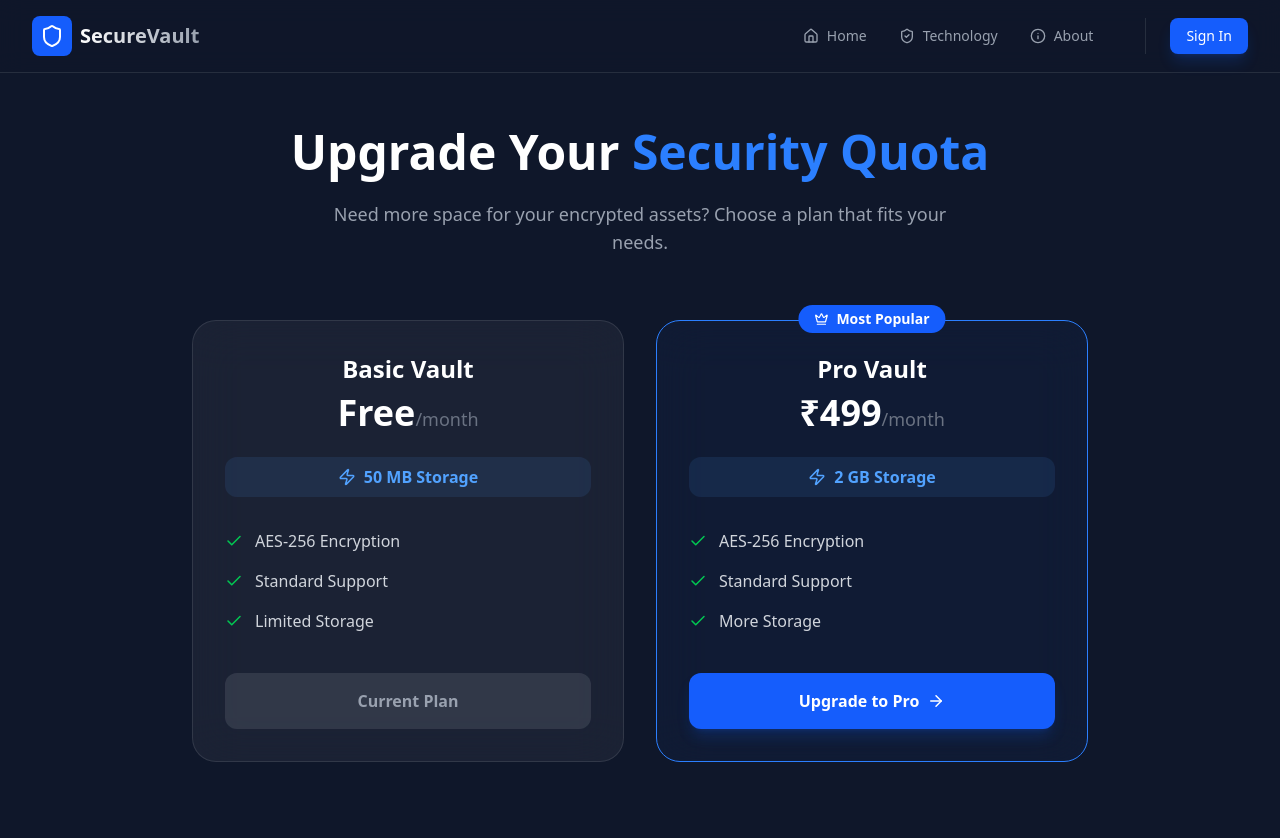
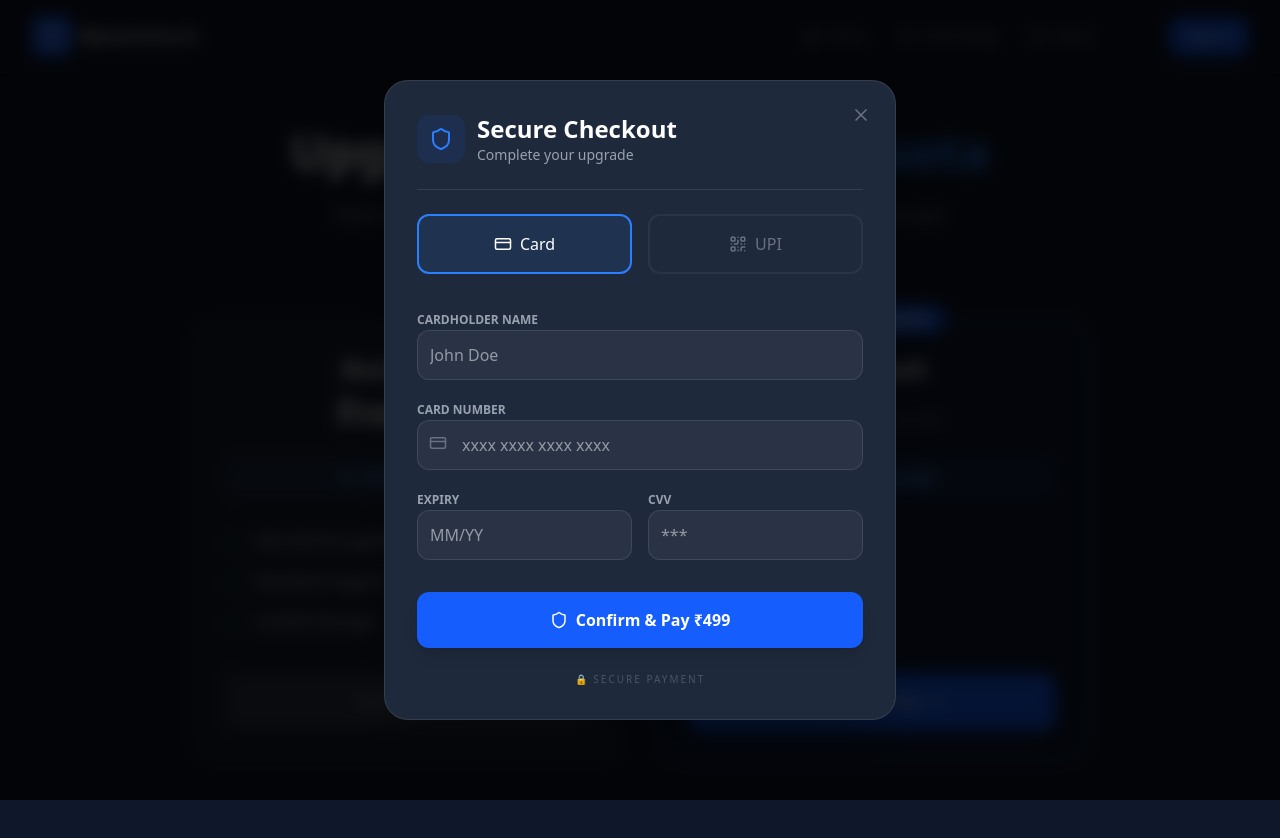
Before and after one commit to Mahirjambhule/secure-vault, a React (Vite) app in the folder client/: page /upgrade in a window 1280 px wide. Both pictures are taken after a click on the button "Upgrade to Pro". Shown: the top 838 px of the page. Built offline with nearby package versions, Linux system fonts and the light colour scheme.

Commit message:
feat: implement Subscription page with Secure Checkout Modal and 2FA logic

```diff
--- a/client/src/pages/Subscription.jsx
+++ b/client/src/pages/Subscription.jsx
@@ -1,8 +1,12 @@
-import React from 'react';
-import { motion } from 'framer-motion';
-import { Check, Zap, Shield, Crown, ArrowRight } from 'lucide-react';
+import React, { useState } from 'react';
+import { motion, AnimatePresence } from 'framer-motion';
+import { Check, Zap, Shield, Crown, ArrowRight, X, CreditCard, QrCode } from 'lucide-react';
 
 const Subscription = () => {
+    // 1. STATE MANAGEMENT
+    const [isCheckoutOpen, setIsCheckoutOpen] = useState(false);
+    const [selectedPayment, setSelectedPayment] = useState('card'); // 'card' or 'upi'
+
     const plans = [
         {
             name: "Basic Vault",
@@ -23,8 +27,22 @@ const Subscription = () => {
         }
     ];
 
+    // 2. HANDLERS
+    const handleUpgradeClick = () => {
+        setIsCheckoutOpen(true);
+    };
+
+    const handleCloseCheckout = () => {
+        setIsCheckoutOpen(false);
+    };
+
+    const handleFinalPayment = () => {
+        alert(`Proceeding with ${selectedPayment.toUpperCase()} payment for ₹499.`);
+        setIsCheckoutOpen(false);
+    };
+
     return (
-        <div className="min-h-screen bg-[#0f172a] pt-32 pb-20 px-6">
+        <div className="min-h-screen bg-[#0f172a] pt-32 pb-20 px-6 relative">
             <div className="max-w-5xl mx-auto text-center">
                 <h1 className="text-4xl md:text-5xl font-bold text-white mb-6">
                     Upgrade Your <span className="text-blue-500">Security Quota</span>
@@ -37,7 +55,7 @@ const Subscription = () => {
                     {plans.map((plan, index) => (
                         <motion.div
                             key={index}
-                            whileHover={{ y: -10 }}
+                            whileHover={plan.current ? {} : { y: -10 }}
                             className={`relative p-8 rounded-3xl border ${plan.recommended ? 'border-blue-500 bg-blue-500/5' : 'border-white/10 bg-white/5'
                                 } backdrop-blur-xl transition-all`}
                         >
@@ -64,16 +82,118 @@ const Subscription = () => {
                                 ))}
                             </ul>
 
-                            <button className={`w-full py-4 rounded-xl font-bold transition-all flex items-center justify-center gap-2 ${plan.current
+                            <button
+                                onClick={plan.current ? null : handleUpgradeClick}
+                                className={`w-full py-4 rounded-xl font-bold transition-all flex items-center justify-center gap-2 ${plan.current
                                     ? 'bg-white/10 text-gray-400 cursor-not-allowed'
                                     : 'bg-blue-600 hover:bg-blue-500 text-white shadow-lg shadow-blue-600/20'
-                                }`}>
+                                    }`}>
                                 {plan.button} {!plan.current && <ArrowRight size={18} />}
                             </button>
                         </motion.div>
                     ))}
                 </div>
             </div>
+
+            {/* 4. CHECKOUT MODAL UI */}
+            <AnimatePresence>
+                {isCheckoutOpen && (
+                    <motion.div
+                        initial={{ opacity: 0 }}
+                        animate={{ opacity: 1 }}
+                        exit={{ opacity: 0 }}
+                        className="fixed inset-0 bg-black/80 backdrop-blur-sm z-50 flex items-center justify-center px-6"
+                        onClick={handleCloseCheckout}
+                    >
+                        <motion.div
+                            initial={{ scale: 0.9, y: 20 }}
+                            animate={{ scale: 1, y: 0 }}
+                            exit={{ scale: 0.9, y: 20 }}
+                            className="bg-[#1e293b] border border-white/10 p-8 rounded-3xl max-w-lg w-full relative shadow-2xl"
+                            onClick={(e) => e.stopPropagation()}
+                        >
+                            <button onClick={handleCloseCheckout} className="absolute top-6 right-6 text-gray-500 hover:text-white">
+                                <X size={20} />
+                            </button>
+
+                            <div className="flex items-center gap-3 mb-6 border-b border-white/10 pb-6">
+                                <div className="p-3 bg-blue-600/10 rounded-xl text-blue-500"><Shield size={24} /></div>
+                                <div>
+                                    <h2 className="text-2xl font-bold text-white">Secure Checkout</h2>
+                                    <p className="text-gray-400 text-sm">Complete your upgrade</p>
+                                </div>
+                            </div>
+
+                            {/* PAYMENT METHOD SELECTION */}
+                            <div className="grid grid-cols-2 gap-4 mb-8">
+                                <button
+                                    onClick={() => setSelectedPayment('card')}
+                                    className={`flex items-center justify-center gap-2 p-4 rounded-xl border-2 transition-all ${selectedPayment === 'card' ? 'border-blue-500 bg-blue-500/10 text-white' : 'border-white/5 text-gray-500'}`}
+                                >
+                                    <CreditCard size={18} /> Card
+                                </button>
+                                <button
+                                    onClick={() => setSelectedPayment('upi')}
+                                    className={`flex items-center justify-center gap-2 p-4 rounded-xl border-2 transition-all ${selectedPayment === 'upi' ? 'border-blue-500 bg-blue-500/10 text-white' : 'border-white/5 text-gray-500'}`}
+                                >
+                                    <QrCode size={18} /> UPI
+                                </button>
+                            </div>
+
+                            {/* DYNAMIC FORM AREA */}
+                            <div className="space-y-4 mb-8">
+                                {selectedPayment === 'card' ? (
+                                    <motion.div key="card-form" initial={{ opacity: 0, x: 20 }} animate={{ opacity: 1, x: 0 }} className="space-y-4">
+                                        <div className="space-y-1">
+                                            <label className="text-xs text-gray-400 uppercase font-bold">Cardholder Name</label>
+                                            <input type="text" placeholder="John Doe" className="w-full bg-white/5 border border-white/10 rounded-xl p-3 text-white outline-none focus:border-blue-500 transition-all" />
+                                        </div>
+                                        <div className="space-y-1">
+                                            <label className="text-xs text-gray-400 uppercase font-bold">Card Number</label>
+                                            <div className="relative">
+                                                <input type="text" placeholder="xxxx xxxx xxxx xxxx" className="w-full bg-white/5 border border-white/10 rounded-xl p-3 text-white outline-none focus:border-blue-500 pl-11" />
+                                                <CreditCard className="absolute left-3 top-3.5 text-gray-500" size={18} />
+                                            </div>
+                                        </div>
+                                        <div className="grid grid-cols-2 gap-4">
+                                            <div className="space-y-1">
+                                                <label className="text-xs text-gray-400 uppercase font-bold">Expiry</label>
+                                                <input type="text" placeholder="MM/YY" className="w-full bg-white/5 border border-white/10 rounded-xl p-3 text-white outline-none focus:border-blue-500" />
+                                            </div>
+                                            <div className="space-y-1">
+                                                <label className="text-xs text-gray-400 uppercase font-bold">CVV</label>
+                                                <input type="password" placeholder="***" className="w-full bg-white/5 border border-white/10 rounded-xl p-3 text-white outline-none focus:border-blue-500" />
+                                            </div>
+                                        </div>
+                                    </motion.div>
+                                ) : (
+                                    <motion.div key="upi-form" initial={{ opacity: 0, x: -20 }} animate={{ opacity: 1, x: 0 }} className="space-y-4 text-center">
+                                        <div className="py-6 bg-white/5 rounded-2xl border border-dashed border-white/20 flex flex-col items-center">
+                                            <QrCode size={80} className="text-white opacity-20 mb-2" />
+                                            <p className="text-[10px] text-gray-500 uppercase tracking-tighter">Enter UPI ID to Generate QR</p>
+                                        </div>
+                                        <div className="space-y-1 text-left">
+                                            <label className="text-xs text-gray-400 uppercase font-bold">UPI ID</label>
+                                            <input type="text" placeholder="username@okaxis" className="w-full bg-white/5 border border-white/10 rounded-xl p-3 text-white outline-none focus:border-blue-500" />
+                                        </div>
+                                    </motion.div>
+                                )}
+                            </div>
+
+                            <button
+                                onClick={handleFinalPayment}
+                                className="w-full py-4 bg-blue-600 hover:bg-blue-500 text-white rounded-xl font-bold transition-all shadow-lg flex items-center justify-center gap-2"
+                            >
+                                <Shield size={18} /> Confirm & Pay ₹499
+                            </button>
+
+                            <p className="text-center text-[10px] text-gray-600 mt-6 uppercase tracking-[0.2em]">
+                                🔒 Secure Payment
+                            </p>
+                        </motion.div>
+                    </motion.div>
+                )}
+            </AnimatePresence>
         </div>
     );
 };
```
